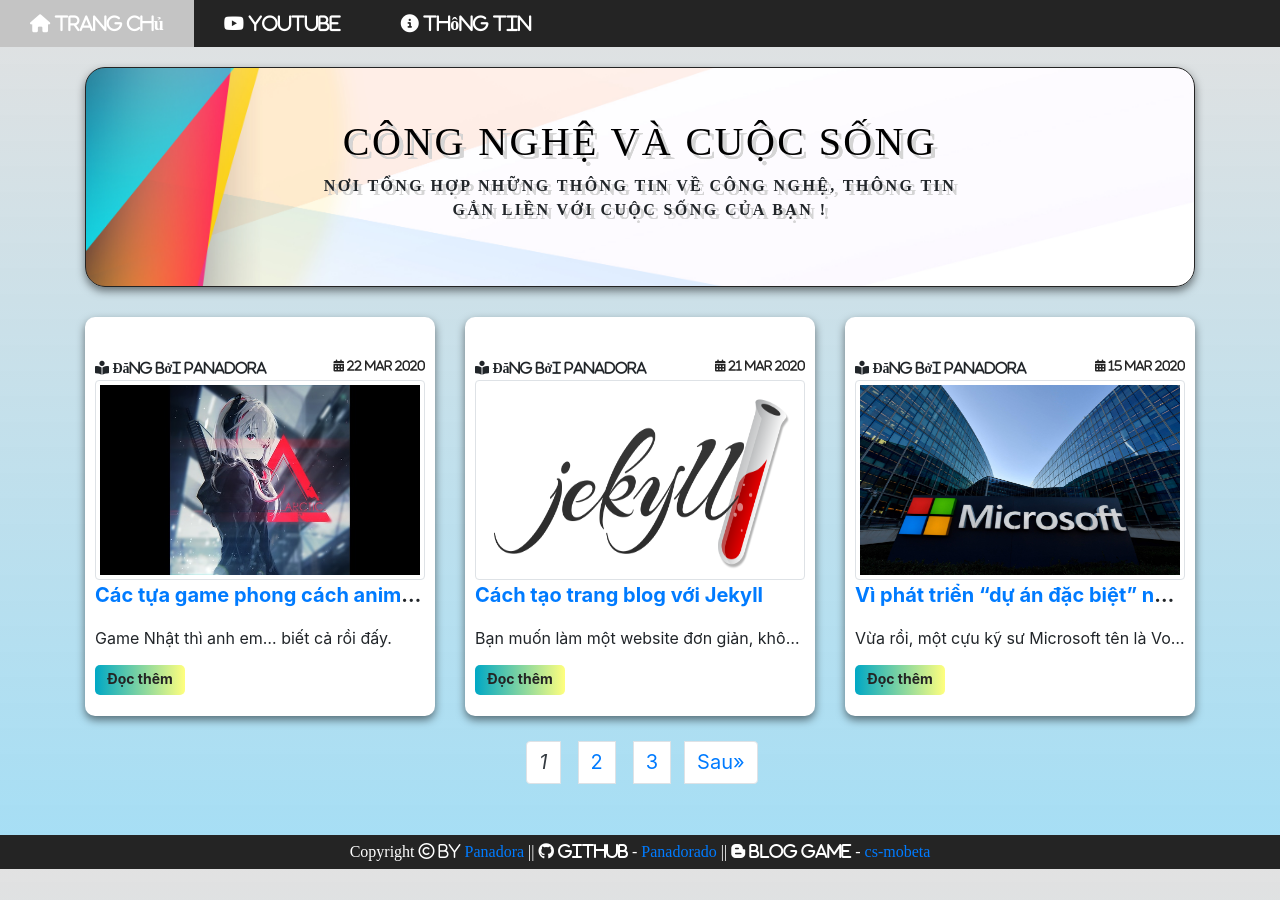
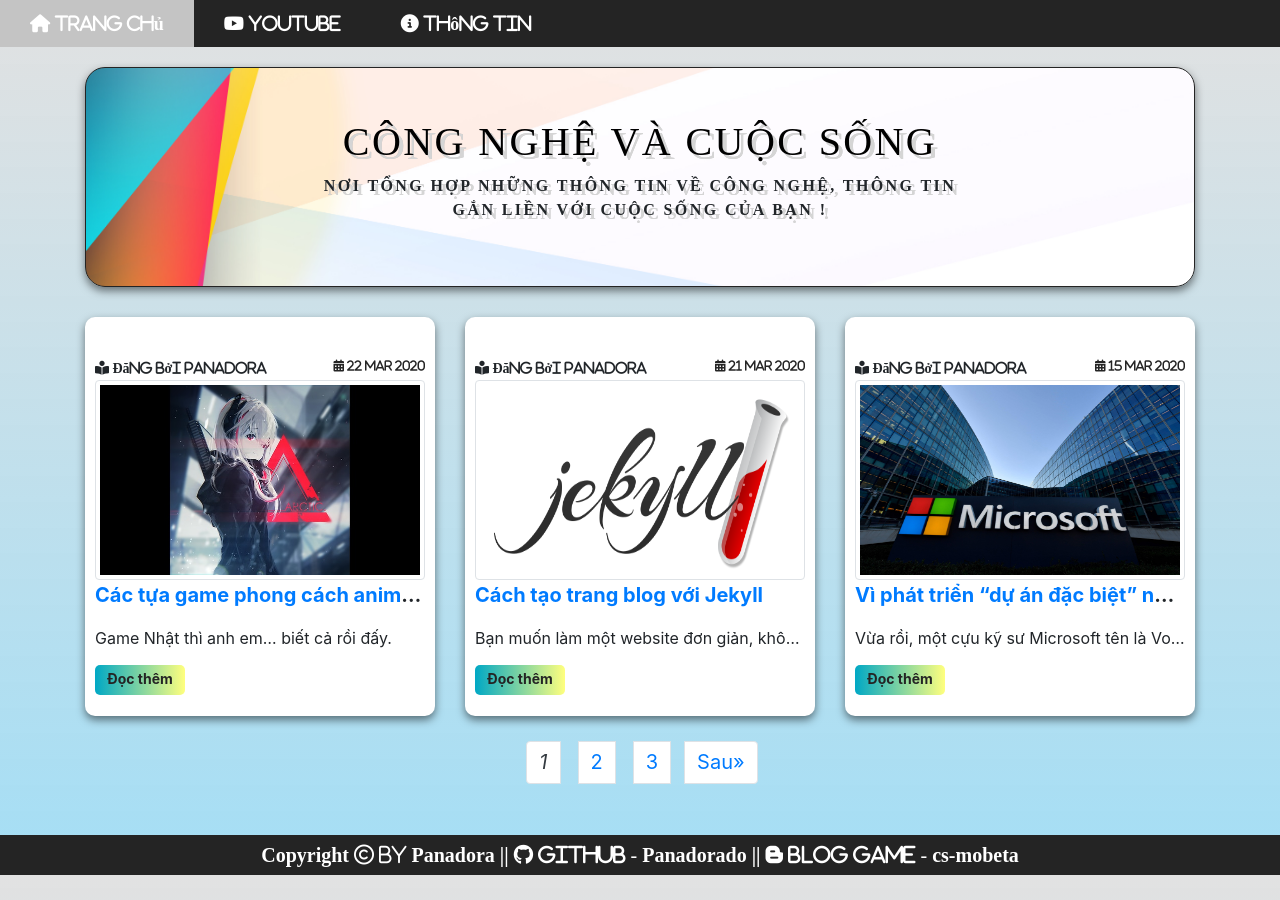
Before and after one commit to panadorado/panadora.github.io, a Jekyll site: the page built from index.html, in a window 1280 px wide. Built offline with Jekyll 4.4.1, drawn with Linux system fonts in a browser that asks for light colours; nearby versions of some CDN libraries; the list of posts is cut into pages by our own code.

Commit message:
Update default.html

```diff
--- a/_layouts/default.html
+++ b/_layouts/default.html
@@ -57,7 +57,7 @@
 		</div>
 	</section>
 
-	<footer class="footer text-center">
+	<footer class="footer footer-content text-center">
 		<div class="container"> Copyright
 			<i class="far fa-copyright"> by</i><a href="https://www.facebook.com/xPanadora" target="_blank"> Panadora </a> ||
 			<i class="fab fa-github"> Github - </i><a href="https://github.com/panadorado" target="_blank"> Panadorado </a> ||
```
